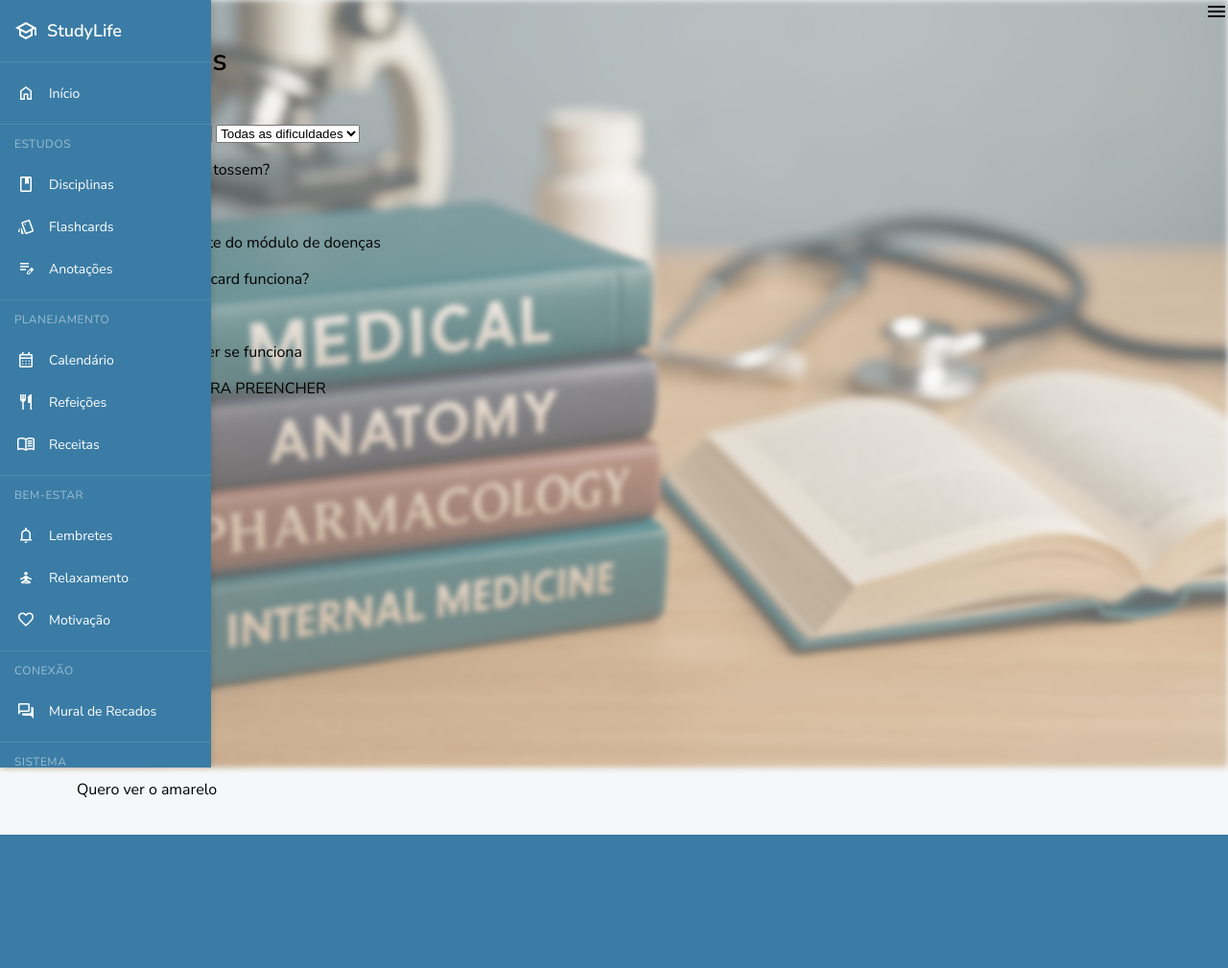
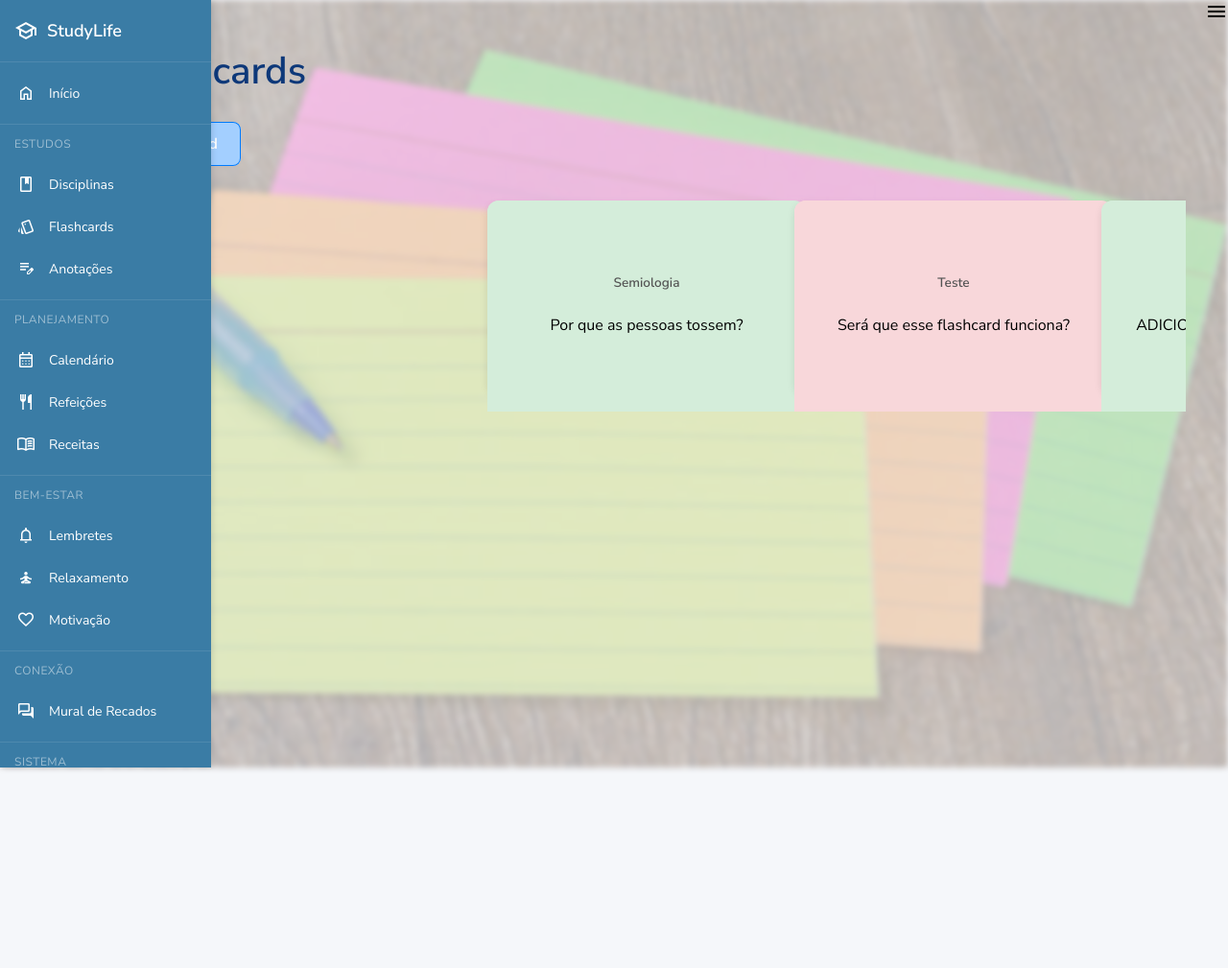
Before and after one commit to GabrielCabral4/StudyApp, a Django app: page /flashcards/ in a window 1280 px wide. Shown: the whole page at 96% size. Before the commit the page ends 870 px from the top, so only its background shows below. Run offline with Django 5.2, Linux system fonts and the light colour scheme; data comes from the database, SQL or seed files in the repository; both versions use the stored data as it was after the commit.

Commit message:
Primeira implementação de Flashcards e ajustes em Disciplinas

```diff
--- a/study_companion/models.py
+++ b/study_companion/models.py
@@ -7,6 +7,7 @@ class Disciplina(models.Model):
     nome = models.CharField(max_length=100)
     periodo = models.IntegerField(choices=PERIODO_CHOICES)
     descricao = models.TextField(blank=True)
+    cor_hex = models.CharField(max_length=7, default="#FFFFFF")
 
     def __str__(self):
         return f"{self.nome} ({self.periodo}° período)"
--- a/study_companion/templates/study_companion/flashcards/list.html
+++ b/study_companion/templates/study_companion/flashcards/list.html
@@ -1,36 +1,37 @@
 {% extends "study_companion/base_content.html" %}
 {% load static %}
+{% load flashcard_extras %}
 
-{% block page_title %}Flashcards{% endblock %}
+{% block background %}
+    <div class="flashcards"></div>
+{% endblock %}
+
+{% block page_title %}
+    <h1 class="page-title">
+        <span class="material-symbols-outlined">style</span>
+        Flashcards
+    </h1>
+{% endblock %}
 
 {% block content_actions %}
-<a href="#" class="btn-primary">Novo Flashcard</a>
+    <a href="{% url 'flashcard_add' %}" class="icon-expand">
+        <span>Novo Flashcard</span>
+    </a>
 {% endblock %}
 
 {% block content_body %}
-<div class="filter-bar">
-    <select id="disciplina-filter">
-        <option value="">Todas as disciplinas</option>
-        {% for disciplina in disciplinas %}
-        <option value="{{ disciplina.id }}" {% if request.GET.disciplina == disciplina.id|stringformat:"i" %}selected{% endif %}>{{ disciplina.nome }}</option>
-        {% endfor %}
-    </select>
-    <select id="dificuldade-filter">
-        <option value="">Todas as dificuldades</option>
-        <option value="1">Fácil</option>
-        <option value="2">Médio</option>
-        <option value="3">Difícil</option>
-    </select>
-</div>
-
 <div class="flashcards-container">
+    <div class="carousel-wrapper">
+        <div class="flashcard-carousel" id="flashcard-carousel">
             {% if flashcards %}
                 {% for flashcard in flashcards %}
-        <div class="flashcard" data-disciplina="{{ flashcard.disciplina.id }}" data-dificuldade="{{ flashcard.dificuldade }}">
-            <div class="flashcard-inner">
+                    <div class="flashcard-item" data-disciplina="{{ flashcard.disciplina.id }}" data-dificuldade="{{ flashcard.dificuldade }}">
+                        <div class="flashcard-inner flashcard-{{ flashcard.dificuldade|get_dificuldade_class }}" onclick="this.classList.toggle('flipped')">
                             <div class="flashcard-front">
+                                <div class="flashcard-content">
+                                    <small class="flashcard-info">{{ flashcard.disciplina.nome }}</small>
                                     <p>{{ flashcard.pergunta }}</p>
-                    <small class="flashcard-info">{{ flashcard.disciplina.nome }}</small>
+                                </div>
                             </div>
                             <div class="flashcard-back">
                                 <p>{{ flashcard.resposta }}</p>
@@ -45,4 +46,6 @@
                 </div>
             {% endif %}
         </div>
+    </div>
+</div>
 {% endblock %}
--- /dev/null
+++ b/study_companion/templatetags/flashcard_extras.py
@@ -0,0 +1,13 @@
+from django import template
+
+register = template.Library()
+
+@register.filter
+def get_dificuldade_class(value):
+    if value == 1:
+        return "easy"
+    elif value == 2:
+        return "medium"
+    elif value == 3:
+        return "hard"
+    return "easy"
--- a/study_companion/urls.py
+++ b/study_companion/urls.py
@@ -8,6 +8,7 @@ urlpatterns = [
     path('disciplinas/<int:pk>/editar', views.disciplina_update, name='disciplina_edit'),
     path('disciplinas/<int:pk>/deletar', views.disciplina_delete, name='disciplina_delete'),
     path('flashcards/', views.flashcards_list, name='flashcards'),
+    path('flashcards/nova/', views.flashcard_create, name='flashcard_add'),
     path('anotacoes/', views.anotacoes_list, name='anotacoes'),
     path('calendario/', views.calendario_view, name='calendario'),
     path('refeicoes/', views.refeicoes_list, name='refeicoes'),
--- a/study_companion/views.py
+++ b/study_companion/views.py
@@ -3,7 +3,7 @@ from django.http import HttpResponse
 from django.contrib.auth.decorators import login_required
 from .models import (Disciplina, Flashcard, Anotacao, EventoCalendario, PlanejamentoRefeicao, Receita, Lembrete, AtividadeRelaxamento, MensagemMotivacional, RecadoMural)
 from datetime import datetime, timedelta
-from .forms import DisciplinaForm
+from .forms import DisciplinaForm, FlashcardForm
 
 
 def home(request):
@@ -69,19 +69,35 @@ def disciplina_delete(request, pk):
         return redirect('disciplinas')
     return render(request, 'study_companion/disciplinas/delete.html', {'disciplina': disciplina})
 
+
 def flashcards_list(request):
     disciplinas = Disciplina.objects.all()
     disciplina_id = request.GET.get('disciplina')
+    dificuldade = request.GET.get('dificuldade')
+
+    flashcards = Flashcard.objects.all()
 
     if disciplina_id:
-        flashcards = Flashcard.objects.filter(disciplina_id=disciplina_id)
-    else:
-        flashcards = Flashcard.objects.all()
+        flashcards = flashcards.filter(disciplina_id=disciplina_id)
+
+    if dificuldade:
+        flashcards = flashcards.filter(dificuldade=dificuldade)
 
     return render(request, 'study_companion/flashcards/list.html', {
         'flashcards': flashcards,
         'disciplinas': disciplinas
     })
+
+
+def flashcard_create(request):
+    if request.method == 'POST':
+        form = FlashcardForm(request.POST)
+        if form.is_valid():
+            form.save()
+            return redirect('flashcards')
+    else:
+        form = FlashcardForm()
+    return render(request, 'study_companion/flashcards/create.html', {'form': form})
 
 def anotacoes_list(request):
     disciplinas = Disciplina.objects.all()
--- a/templates/base.html
+++ b/templates/base.html
@@ -7,10 +7,12 @@
     <meta name="viewport" content="width=device-width, initial-scale=1.0">
     <title>StudyLife Partner</title>
     <link rel="stylesheet" href="{% static 'css/style.css' %}">
+    <link rel="icon" href="{% static 'img/favicon.png' %}" type="image/png">
     <link rel="stylesheet" href="https://fonts.googleapis.com/css2?family=Material+Symbols+Outlined" />
+
 </head>
 <body>
-
+    {% block background %}{% endblock %}
     <div class="sidebar">
         <div class="logo">
             <span class="material-symbols-outlined">school</span>
@@ -53,6 +55,38 @@
         {% block content %}
         {% endblock %}
     </div>
+    <script>
+        document.addEventListener('DOMContentLoaded', () => {
+        const carousel = document.getElementById('flashcard-carousel');
+        let index = 0;
+
+        function rotateCarousel() {
+            const items = document.querySelectorAll('.flashcard-item');
+            if (!items.length) return;
+
+            index = (index + 1) % items.length;
+            const offset = -index * 320;
+            carousel.style.transform = `translateX(${offset}px)`;
+        }
+
+        setInterval(rotateCarousel, 4000);
+        });
+    </script>
+
+    <script>
+        document.querySelectorAll('.flashcard-item').forEach(item => {
+            const dificuldade = parseInt(item.dataset.dificuldade);
+            const inner = item.querySelector('.flashcard-inner');
+
+            if (dificuldade === 1) {
+                inner.style.backgroundColor = '#d4edda';
+            } else if (dificuldade === 2) {
+                inner.style.backgroundColor = '#fff3cd';
+            } else if (dificuldade === 3) {
+                inner.style.backgroundColor = '#f8d7da';
+            }
+        });
+    </script>
 
     <script src="{% static 'js/script.js' %}"></script>
 </body>
--- a/templates/static/css/style.css
+++ b/templates/static/css/style.css
@@ -261,8 +261,7 @@ body {
     font-size: 18px;
 }
 
-body::before {
-    content: "";
+.fundo-disciplinas {
     position: fixed;
     top: 0;
     left: 0;
@@ -273,7 +272,156 @@ body::before {
     background-position: center;
     background-repeat: no-repeat;
     filter: blur(3px);
-    opacity: 0.6;
+    opacity: 0.35;
     z-index: -1;
     pointer-events: none;
 }
+
+.page-title {
+    display: flex;
+    align-items: center;
+    gap: 0.5rem;
+    font-size: 2.5rem;
+    font-weight: bold;
+    background: linear-gradient(to right, #0d3879, #0d3879);
+    -webkit-background-clip: text;
+    -webkit-text-fill-color: transparent;
+    margin-bottom: 1rem;
+}
+
+.page-title .material-symbols-outlined {
+    font-size: 2.2rem;
+    color: #0d3879;
+}
+
+.flashcard-carousel {
+    position: relative;
+    width: 300px;
+    height: 200px;
+    margin: auto;
+    perspective: 1000px;
+    display: flex;
+    gap: 20px;
+    transition: transform 0.6s ease;
+    will-change: transform;
+}
+
+.flashcards-container {
+    position: relative;
+    overflow: hidden;
+    min-height: 100vh;
+}
+
+.flashcards {
+    position: fixed;
+    top: 0;
+    left: 0;
+    width: 100%;
+    height: 100%;
+    background-image: url("/static/img/flashcards.jpg");
+    background-size: cover;
+    background-position: center;
+    background-repeat: no-repeat;
+    filter: blur(3px);
+    opacity: 0.35;
+    z-index: -1;
+    pointer-events: none;
+}
+
+.flashcard.active {
+    display: block;
+}
+
+.flashcard.flip .flashcard-inner {
+    transform: rotateY(180deg);
+}
+
+.flashcard-front,
+.flashcard-back {
+    position: absolute;
+    width: 100%;
+    height: 100%;
+    backface-visibility: hidden;
+    display: flex;
+    justify-content: center;
+    align-items: center;
+}
+
+.flashcard-back {
+    transform: rotateY(180deg);
+}
+
+.carousel-wrapper {
+    display: flex;
+    justify-content: center;
+    align-items: center;
+    overflow: hidden;
+    padding: 20px 0;
+}
+
+.flashcard-item {
+    flex: 0 0 300px;
+    perspective: 1000px;
+}
+
+.flashcard-inner {
+    width: 100%;
+    height: 200px;
+    background-color: #fff;
+    border-radius: 12px;
+    box-shadow: 0 4px 8px rgba(0,0,0,0.1);
+    transform-style: preserve-3d;
+    transition: transform 0.6s;
+    cursor: pointer;
+    position: relative;
+}
+
+.flashcard-inner.flipped {
+    transform: rotateY(180deg);
+}
+
+.flashcard-front, .flashcard-back {
+    position: absolute;
+    width: 100%;
+    height: 100%;
+    backface-visibility: hidden;
+    display: flex;
+    justify-content: center;
+    align-items: center;
+    padding: 16px;
+    font-size: 1rem;
+    border-radius: 12px;
+}
+
+.flashcard-front {
+    background: #f9f9f9;
+}
+
+.flashcard-back {
+    background: #e0f7fa;
+    transform: rotateY(180deg);
+}
+
+.flashcard-content {
+    display: flex;
+    flex-direction: column;
+    align-items: center;
+    gap: 8px;
+}
+.flashcard-info {
+    font-weight: bold;
+    font-size: 0.85rem;
+    color: #555;
+}
+
+.flashcard-easy .flashcard-front {
+    background-color: #d4edda;
+}
+
+.flashcard-medium .flashcard-front {
+    background-color: #fff3cd;
+}
+
+.flashcard-hard .flashcard-front {
+    background-color: #f8d7da;
+}
```
Also changed, not shown: study_companion/forms.py (+10 -2 lines), study_companion/templates/study_companion/disciplinas/list.html (+32 -7 lines), study_companion/templates/study_companion/flashcards/create.html (added, +12 -0 lines), db.sqlite3, study_companion/migrations/0004_disciplina_cor_hex.py (added), study_companion/templatetags/__init__.py (added), templates/static/img/favicon.png (added), templates/static/img/flashcards.jpg (added). Lines whose indentation alone changed are shown as unchanged.
